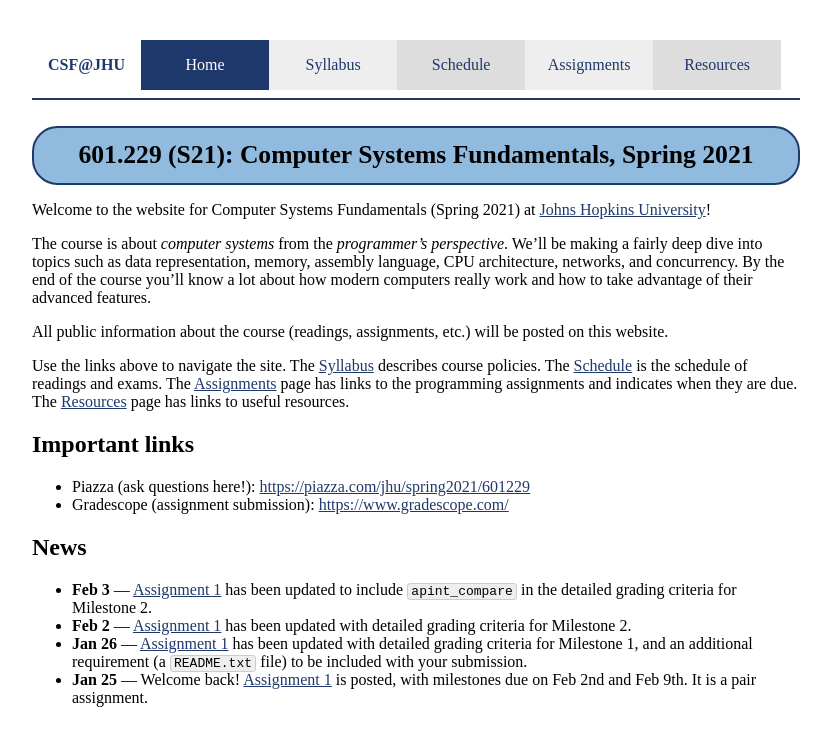
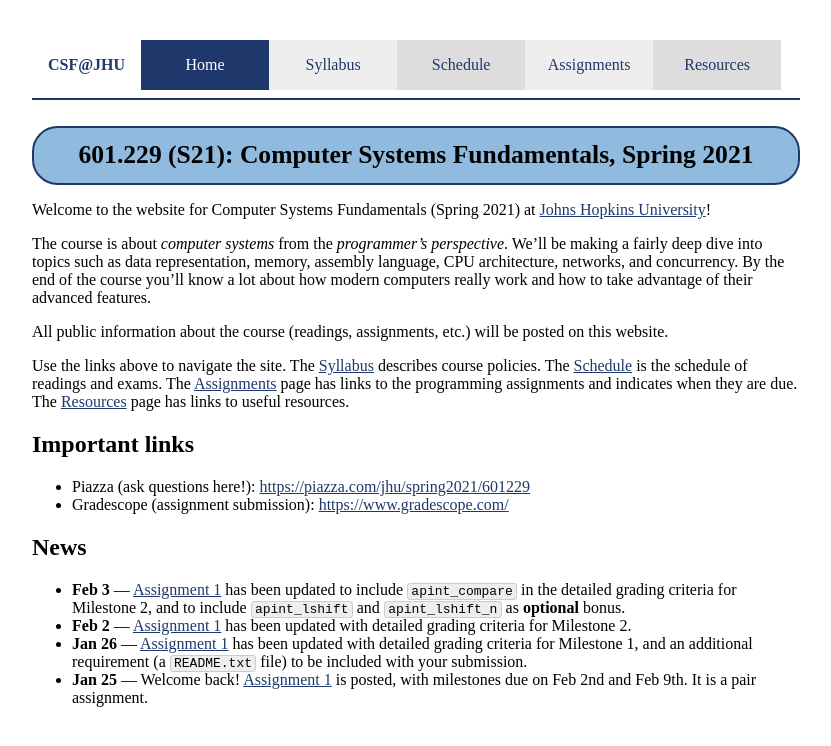
Before and after one commit to jhucsf/spring2021, a Jekyll site: the page built from index.md, in a window 1280 px wide. Shown: the top 746 px of the page, without its empty margins (224-1055 px from the left). Built offline with Jekyll 4.4.1, drawn with Linux system fonts in a browser that asks for light colours.

Commit message:
update main page with lshift update

```diff
--- a/index.md
+++ b/index.md
@@ -19,7 +19,7 @@ Use the links above to navigate the site.  The [Syllabus](syllabus.html) describ
 
 ## News
 
-* **Feb 3** — [Assignment 1](assign/assign01.html) has been updated to include `apint_compare` in the detailed grading criteria for Milestone 2.
+* **Feb 3** — [Assignment 1](assign/assign01.html) has been updated to include `apint_compare` in the detailed grading criteria for Milestone 2, and to include `apint_lshift` and `apint_lshift_n` as **optional** bonus.
 * **Feb 2** — [Assignment 1](assign/assign01.html) has been updated with detailed grading criteria for Milestone 2.
 * **Jan 26** — [Assignment 1](assign/assign01.html) has been updated with detailed grading criteria for Milestone 1, and an additional requirement (a `README.txt` file) to be included with your submission.
 * **Jan 25** — Welcome back! [Assignment 1](assign/assign01.html) is posted, with milestones due on Feb 2nd and Feb 9th. It is a pair assignment.
```
